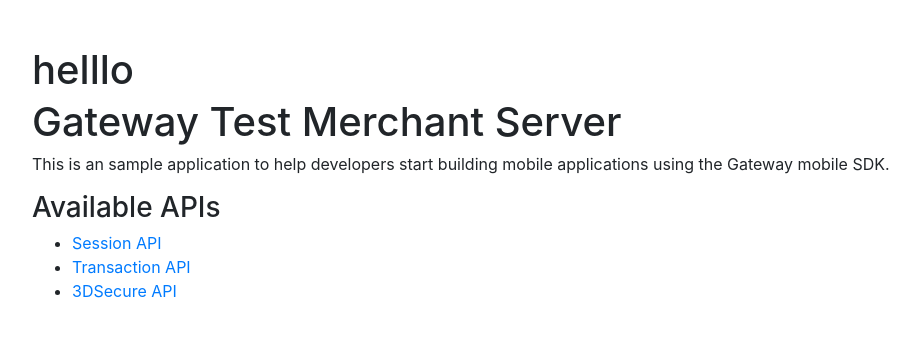
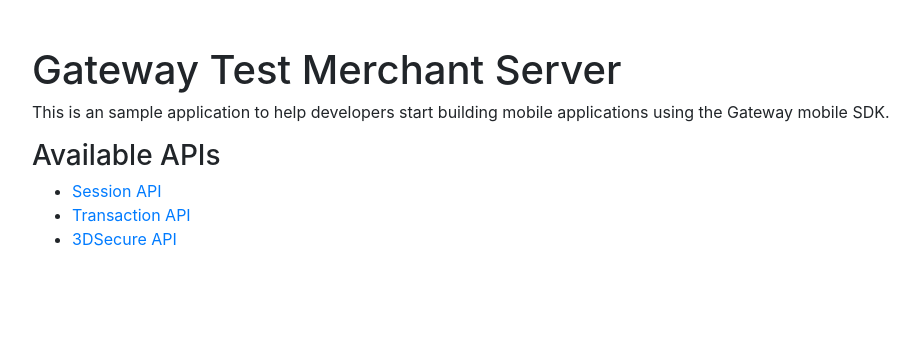
Before and after one commit to Boy-Developer/acleda-app, a PHP site: page / in a window 1280 px wide. Shown: the top 337 px of the page, without its empty margins (16-936 px from the left). Run offline with PHP 8.4, Linux system fonts and the light colour scheme.

Commit message:
Add files via upload

```diff
--- a/index.php
+++ b/index.php
@@ -28,7 +28,6 @@ include '_bootstrap.php';
         </style>
     </head>
     <body>
-        <h1>helllo</h1>
         <h1>Gateway Test Merchant Server</h1>
         <p>This is an sample application to help developers start building mobile applications using the Gateway mobile SDK.</p>
         <h3>Available APIs</h3>
```
